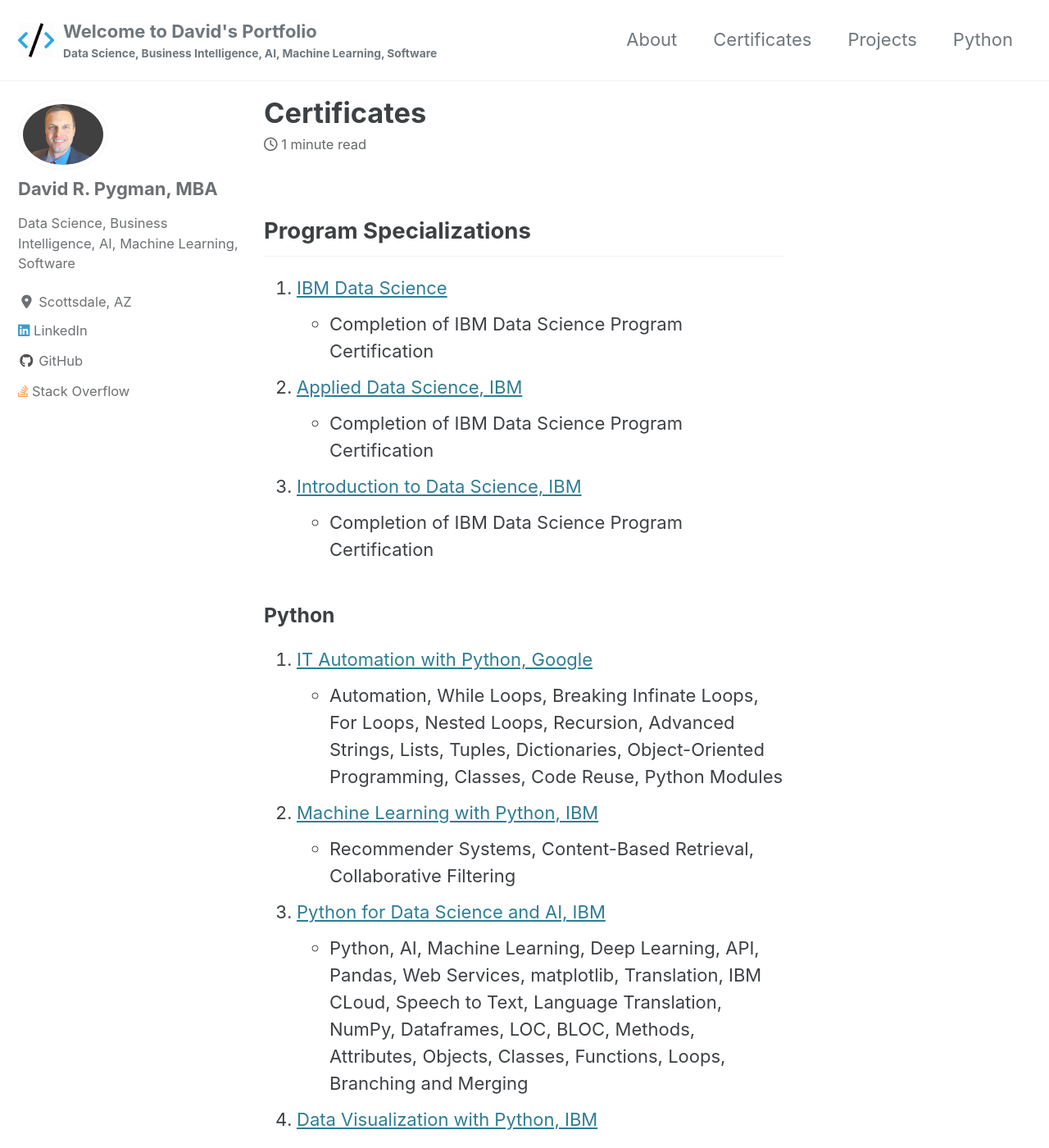
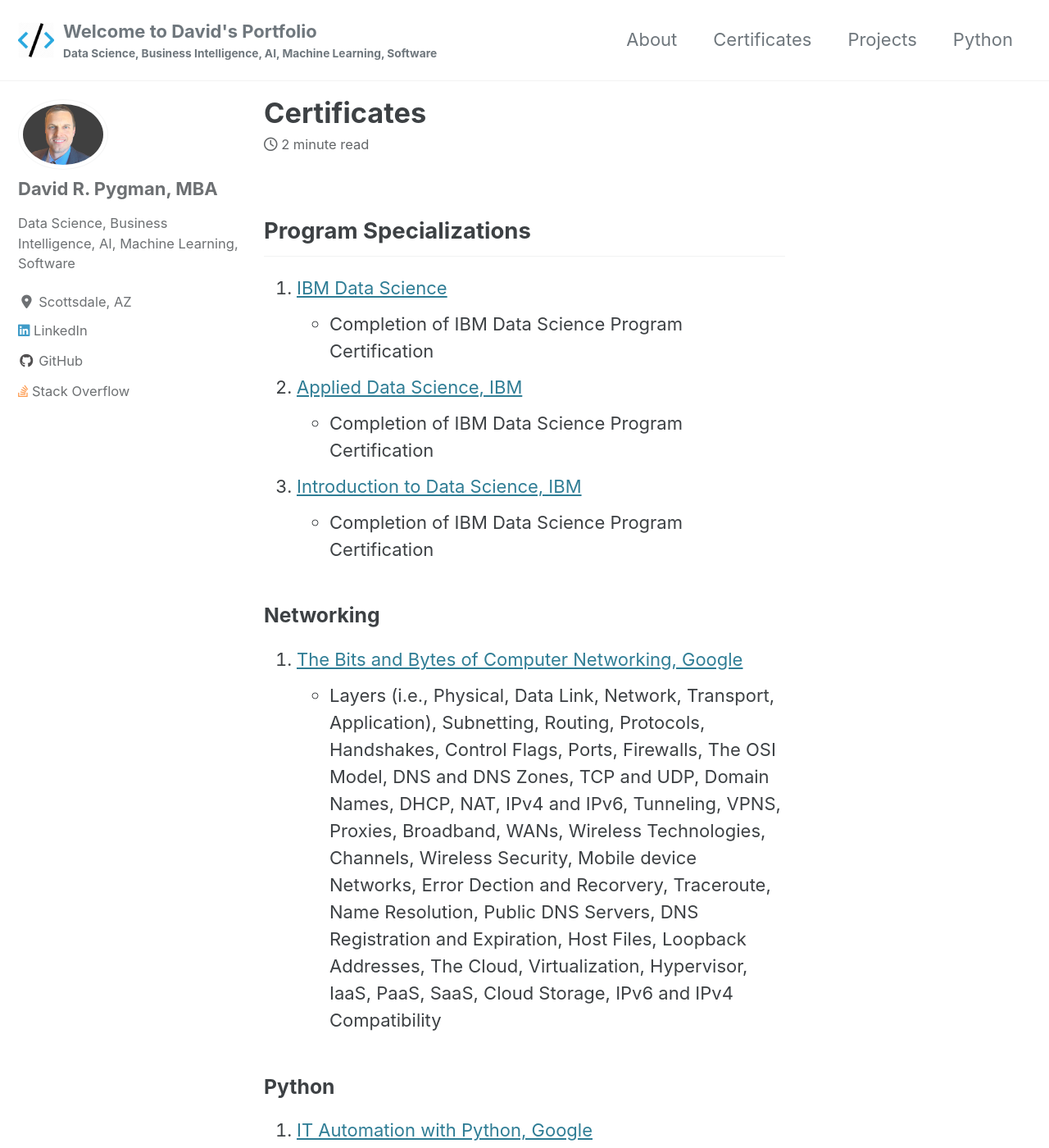
Before and after one commit to dpygman/dpygman.github.io, a Jekyll site: the page built from _pages/certificates.md, in a window 1280 px wide and 1400 px high. Shown: the whole window at 82% size. Built offline with Jekyll 4.4.1, drawn with Linux system fonts in a browser that asks for light colours; cached includes are drawn as plain includes; nearby versions of some CDN libraries.

Commit message:
Added Networking Section
### Networking
1. [The Bits and Bytes of Computer Networking, Google](https://www.coursera.org/account/accomplishments/certificate/NYZHHA3D69P7 "The Bits and Bytes of Computer Networking, Google")
   - Layers (i.e., Physical, Data Link, Network, Transport, Application), Subnetting, Routing, Protocols, Handshakes, Control Flags, Ports, Firewalls, The OSI Model, DNS and DNS Zones, TCP and UDP, Domain Names, DHCP, NAT, IPv4 and IPv6, Tunneling, VPNS, Proxies, Broadband, WANs, Wireless Technologies, Channels, Wireless Security, Mobile device Networks, Error Dection and Recorvery, Traceroute, Name Resolution, Public DNS Servers, DNS Registration and Expiration, Host Files, Loopback Addresses, The Cloud, Virtualization, Hypervisor, IaaS, PaaS, SaaS, Cloud Storage, IPv6 and IPv4 Compatibility

```diff
--- a/_pages/certificates.md
+++ b/_pages/certificates.md
@@ -14,6 +14,10 @@
    - Completion of IBM Data Science Program Certification
 3. [Introduction to Data Science, IBM](https://www.coursera.org/account/accomplishments/specialization/certificate/HVW2WDUSW2AZ "Introduction to Data Science, IBM")
    - Completion of IBM Data Science Program Certification
+
+### Networking
+1. [The Bits and Bytes of Computer Networking, Google](https://www.coursera.org/account/accomplishments/certificate/NYZHHA3D69P7 "The Bits and Bytes of Computer Networking, Google")
+   - Layers (i.e., Physical, Data Link, Network, Transport, Application), Subnetting, Routing, Protocols, Handshakes, Control Flags, Ports, Firewalls, The OSI Model, DNS and DNS Zones, TCP and UDP, Domain Names, DHCP, NAT, IPv4 and IPv6, Tunneling, VPNS, Proxies, Broadband, WANs, Wireless Technologies, Channels, Wireless Security, Mobile device Networks, Error Dection and Recorvery, Traceroute, Name Resolution, Public DNS Servers, DNS Registration and Expiration, Host Files, Loopback Addresses, The Cloud, Virtualization, Hypervisor, IaaS, PaaS, SaaS, Cloud Storage, IPv6 and IPv4 Compatibility
 
 ### Python
 1. [IT Automation with Python, Google](https://www.coursera.org/account/accomplishments/verify/YTXAL2L8QJBD "IT Automation with Python, Google")
```
